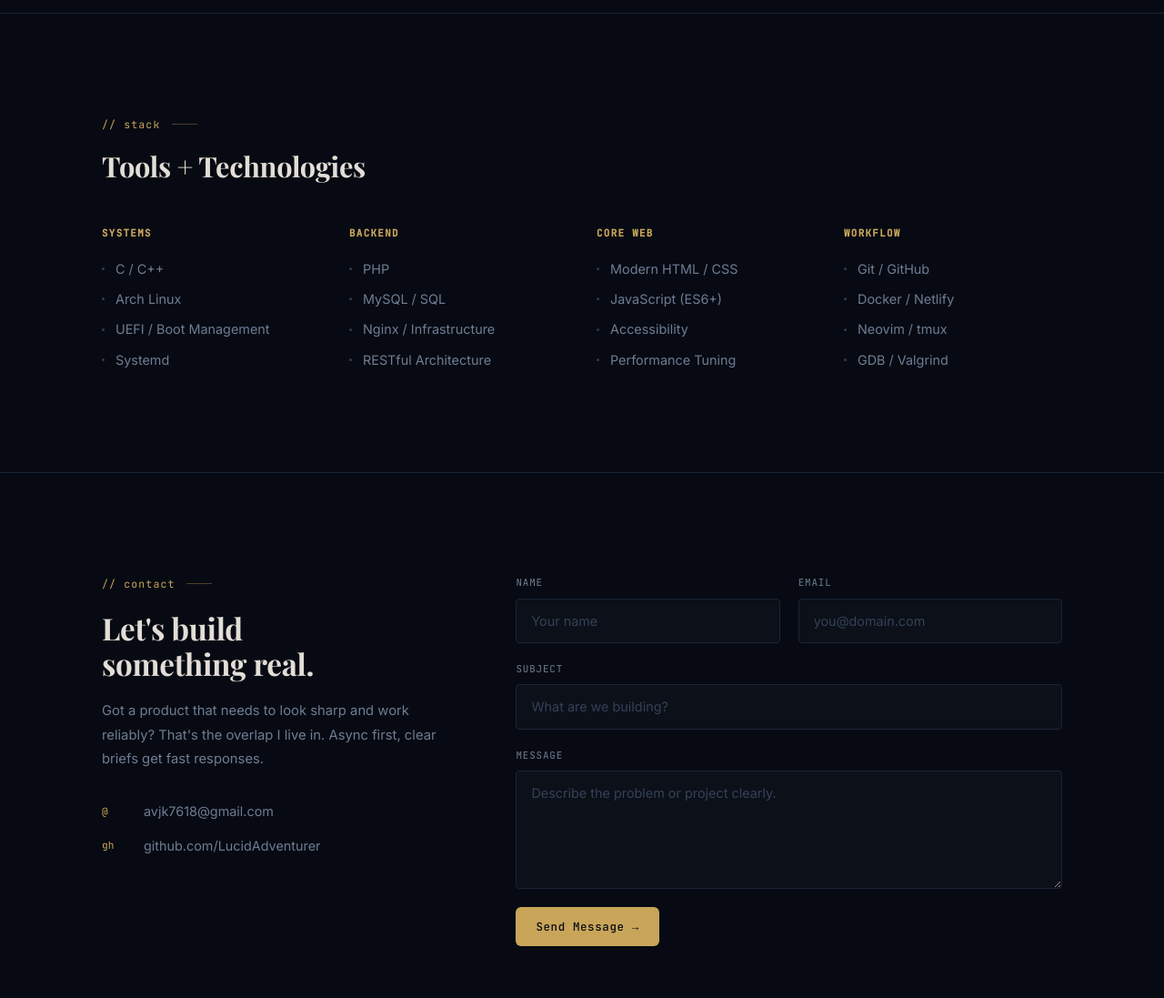
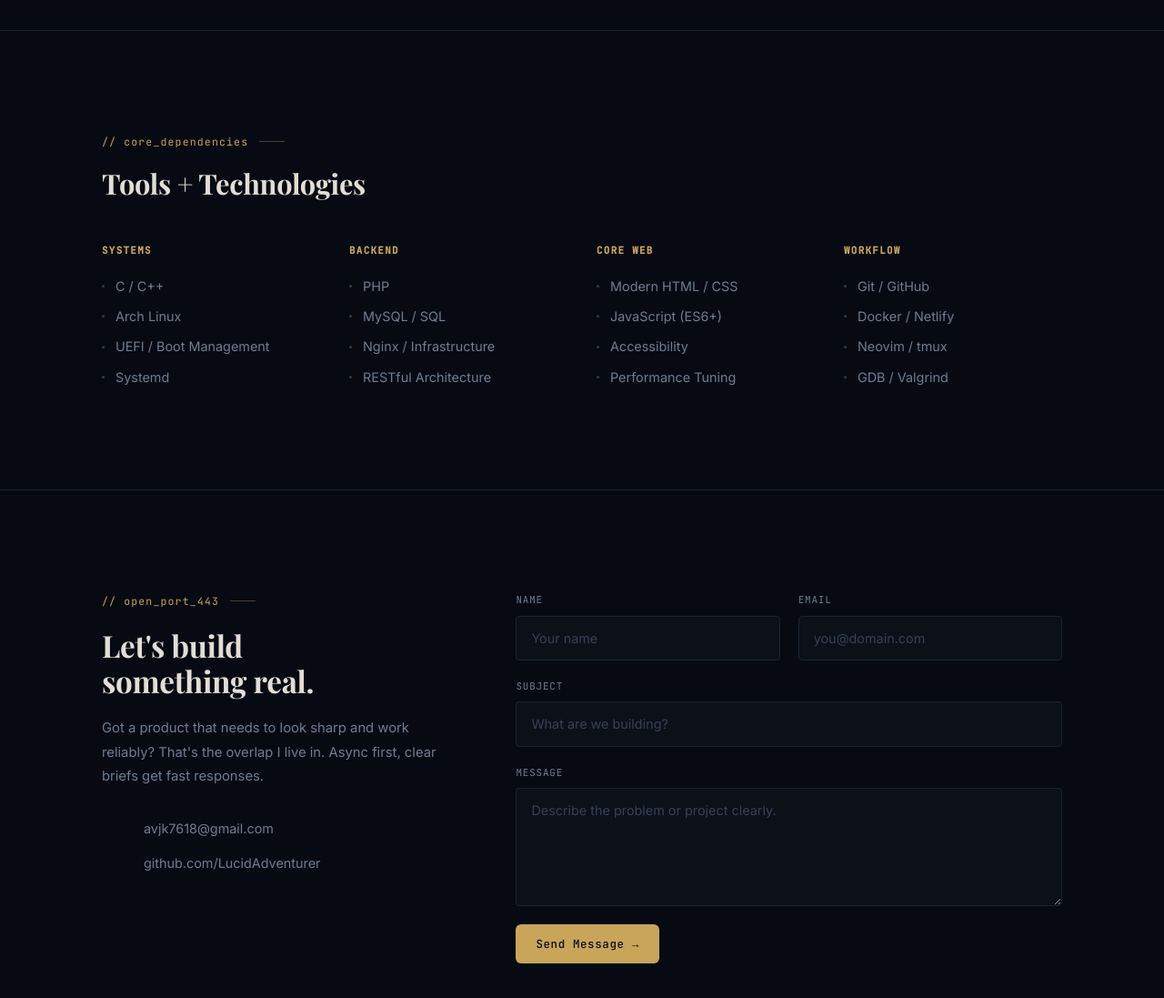
Before and after one commit to LucidAdventurer/portfolio, a plain HTML site: page index.html in a window 1280 px wide. Shown: the part 2020-3117 px from the top of the page at 91% size. Drawn offline with nearby package versions, Linux system fonts and the light colour scheme.

Commit message:
updated headers

```diff
--- a/index.html
+++ b/index.html
@@ -869,7 +869,7 @@
         <div class="container">
             <div class="about-grid">
                 <div class="about-left">
-                    <div class="label reveal">// about</div>
+                    <div class="label reveal">// system_info</div>
                     <h2 class="reveal d1">
                         Who I am,<br>clearly stated.
                     </h2>
@@ -912,7 +912,7 @@
         <div class="container">
             <div class="section-row">
                 <div>
-                    <div class="label reveal">// projects</div>
+                    <div class="label reveal">// compiled_binaries</div>
                     <h2 class="section-title reveal d1">Selected Work</h2>
                 </div>
                 <a href="https://github.com/LucidAdventurer" target="_blank" rel="noopener" class="btn btn-outline reveal">
@@ -979,7 +979,7 @@
     <!-- ════ STACK ════════════════════════════════════════════ -->
     <section id="stack">
         <div class="container">
-            <div class="label reveal">// stack</div>
+            <div class="label reveal">// core_dependencies</div>
             <h2 class="section-title reveal d1">Tools + Technologies</h2>
 
             <div class="stack-grid">
@@ -1032,7 +1032,7 @@
             <div class="contact-grid">
 
                 <div class="contact-left">
-                    <div class="label reveal">// contact</div>
+                    <div class="label reveal">// open_port_443</div>
                     <h2 class="reveal d1">Let's build<br>something real.</h2>
                     <p class="reveal d2">
                         Got a product that needs to look sharp and work reliably?
@@ -1041,11 +1041,11 @@
                     </p>
                     <div class="contact-links reveal d3">
                         <a href="mailto:avjk7618@gmail.com" class="contact-link">
-                            <span class="link-icon">@</span>
+                            <span class="link-icon"></span>
                             avjk7618@gmail.com
                         </a>
                         <a href="https://github.com/LucidAdventurer" target="_blank" rel="noopener" class="contact-link">
-                            <span class="link-icon">gh</span>
+                            <span class="link-icon"></span>
                             github.com/LucidAdventurer
                         </a>
                     </div>
```
